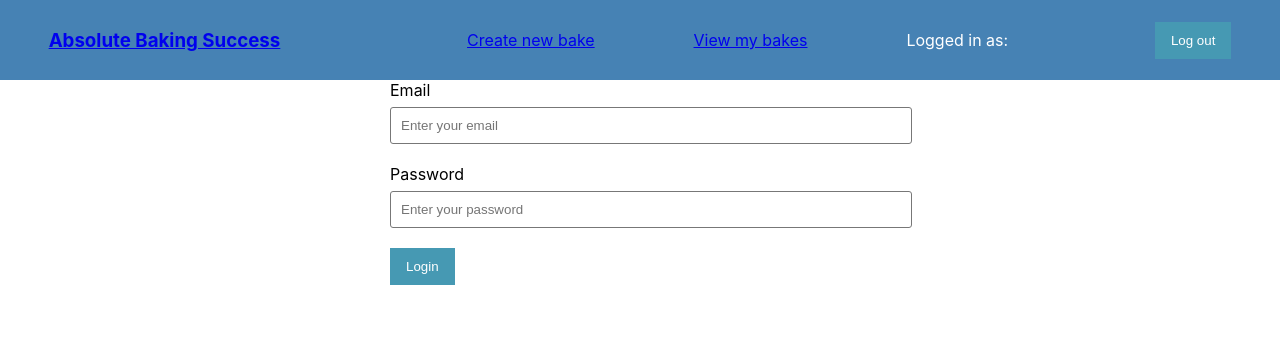
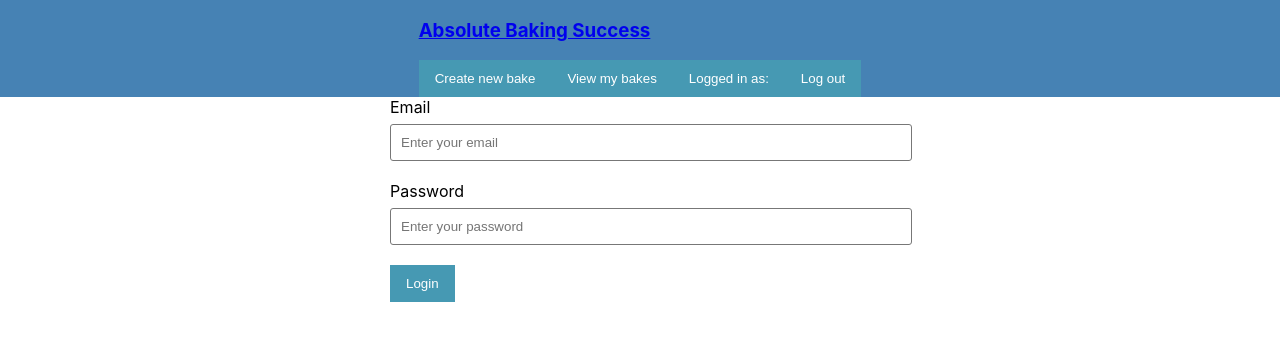
Before and after one commit to katrinareins/sourdough-calculator-frontend, a React (Create React App) app: page /login in a window 1280 px wide. Shown: the top 340 px of the page. Built offline with nearby package versions, Linux system fonts and the light colour scheme.

Commit message:
Modified nav to render differently depending on whether the user is logged in or not.

```diff
--- a/src/App.js
+++ b/src/App.js
@@ -99,7 +99,7 @@ class App extends React.Component {
     return (
       <Router>
         <div>
-          <Nav loggedInUser={this.state.email} />
+          <Nav loggedInUser={this.state.email} loggedInBoolean={this.state.loggedInUser} />
           <Switch>
             <Route path='/' exact component={Home} />
             <Route
--- a/src/login_page/loginScreen.js
+++ b/src/login_page/loginScreen.js
@@ -19,9 +19,8 @@ export class LoginScreen extends Component {
   }, () => console.log('state after user login', this.state.newUser))
   }
 
-  handleClick = event => {
-    event.preventDefault()
-    this.props.handleLogin(event)
+  handleClick = () => {
+    this.props.handleLogin(this.state.newUser)
   }
 
   render() {
@@ -44,7 +43,7 @@ export class LoginScreen extends Component {
               onChange={(e) => this.handleInputChange(e)}
             />
 
-            <button type="submit" onClick={e => this.handleClick(e)} >
+            <button type="submit" onClick={this.handleClick} >
                 Login
               </button>
         </form>
--- a/src/other/Nav.js
+++ b/src/other/Nav.js
@@ -1,37 +1,49 @@
-import React from 'react'
+import React, { Component } from 'react'
 import '../App.css'
 import { Link } from 'react-router-dom'
 
-function Nav(props) {
+export class Nav extends Component {
 
+    render() {
         return (
             <div>
-            <nav className='nav'>
-
+                {
+                    (this.props.loggedInBoolean === false) ?
+                        <div>
+                            <nav className='nav-logged-out'>
+                                <Link to='/'>
+                                    <h3>Absolute Baking Success</h3>
+                                </Link>
+                            </nav>
+                        </div>
+                    :
+                    <div>
+                        <nav className='nav-logged-in'>
+                            <div>
                                 <Link to='/'>
                                     <h3>Absolute Baking Success</h3>
                                 </Link>
 
-                <ul className='nav-links'>
                                 <Link to='/newBake'>
-                        <li>Create new bake</li>
+                                    <button>Create new bake</button>
                                 </Link>
 
                                 <Link to='/viewbakes'>
-                        <li>View my bakes</li>
+                                    <button>View my bakes</button>
                                 </Link>
 
-                    <li>Logged in as:{props.loggedInUser} </li>
-
-                </ul>
+                                <button>Logged in as: {this.props.loggedInUser}</button>
 
                                 <Link to='/'>
                                 <button>Log out</button>
                                 </Link>
-
+                            </div>
                         </nav>
+                    </div>
+                }
             </div>
         )
     }
+}
 
-export default Nav;
+export default Nav
```
Lines whose indentation alone changed are shown as unchanged.
